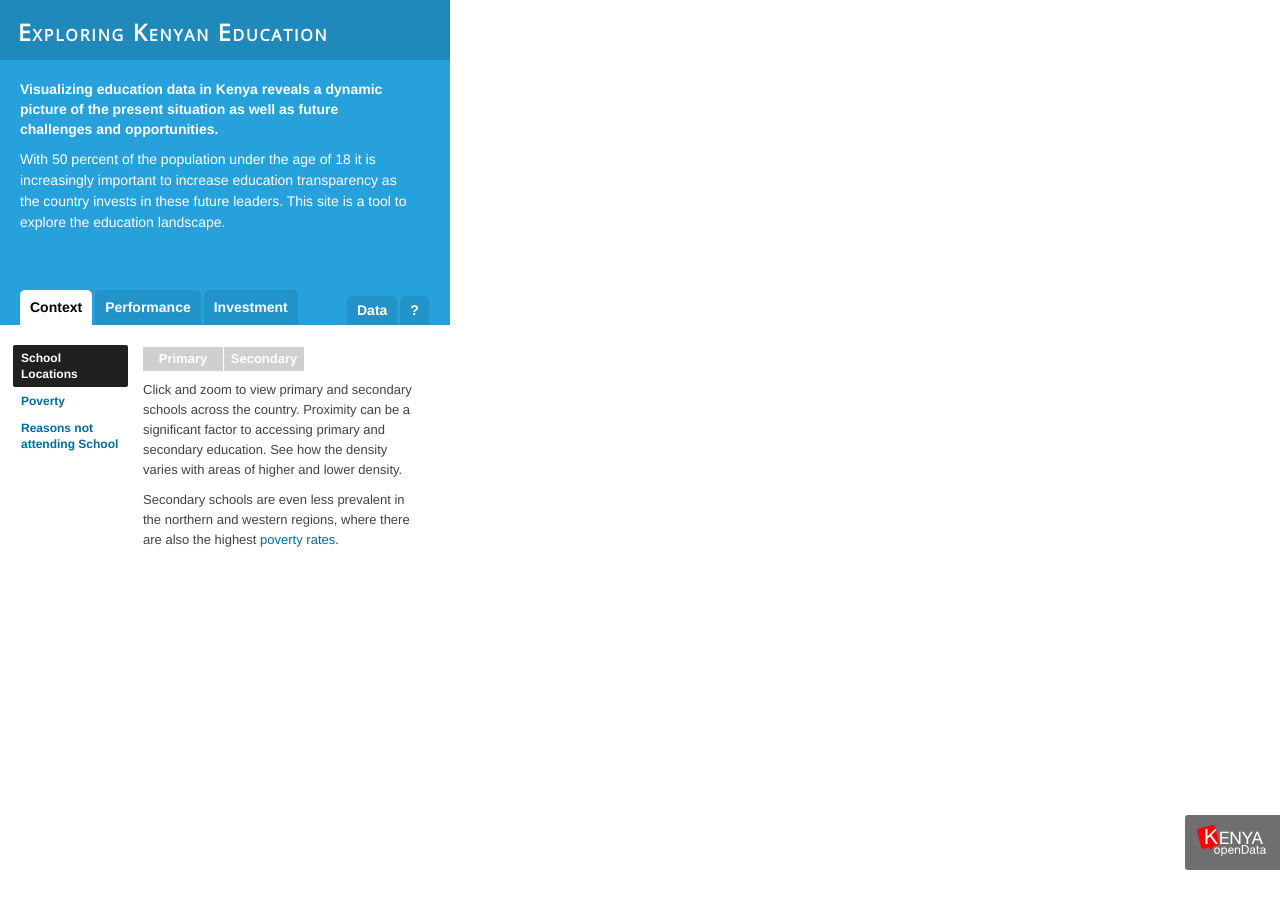
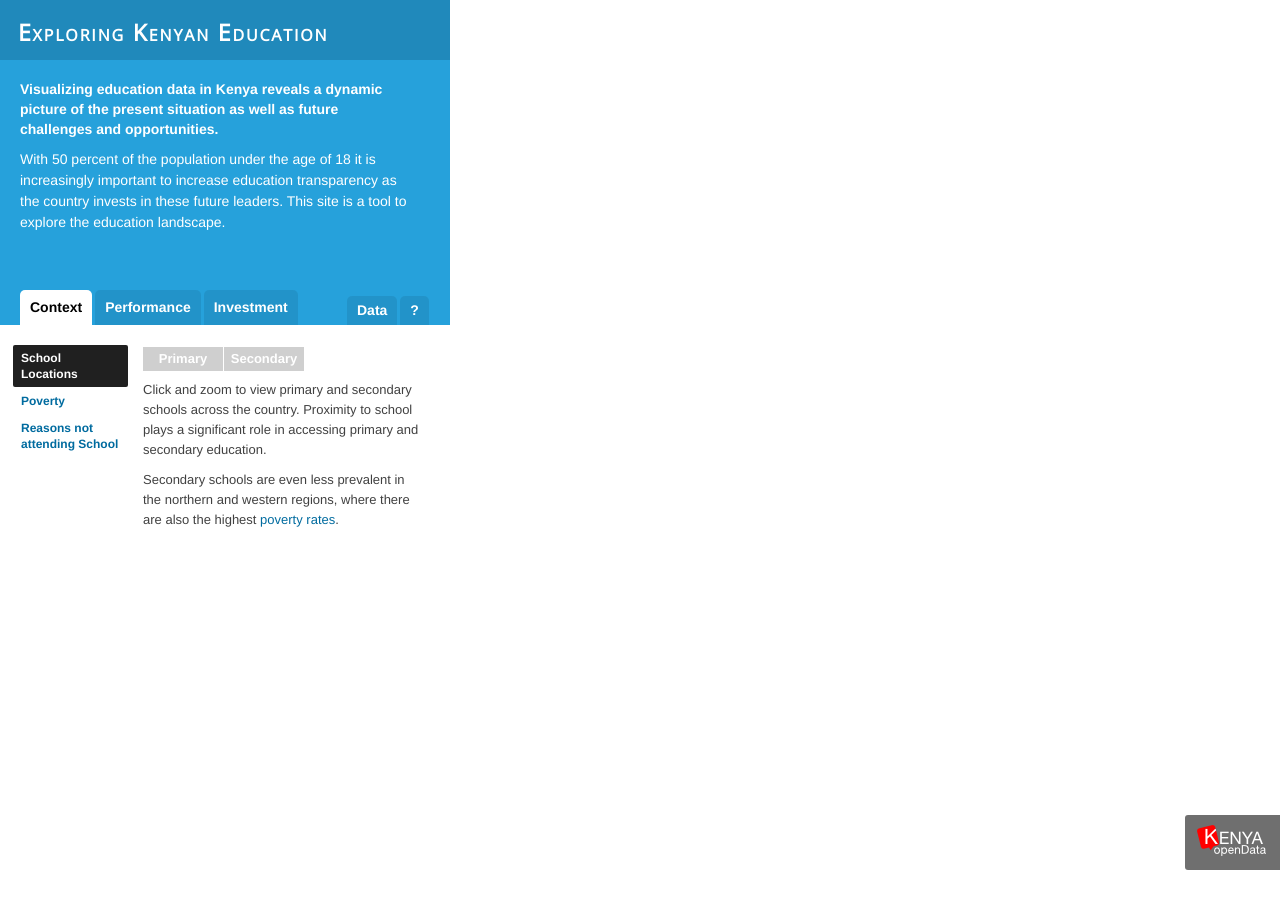
Before and after one commit to developmentseed/kenya-bank, a Jekyll site: the page index.html, which Jekyll copies as it is, in a window 1280 px wide. Built offline with Jekyll 4.4.1, drawn with Linux system fonts in a browser that asks for light colours; some web fonts are replaced; Markdown is read by kramdown in place of the engine named in the settings.

Commit message:
added copy

```diff
--- a/index.html
+++ b/index.html
@@ -39,7 +39,7 @@
 	             <li><a href='#' data-layer='worldbank-education.kenya-primary-locations-2007' class='primary toggle'>Primary</a></li>
 	             <li><a href='#' data-layer='worldbank-education.kenya-secondary-locations-2007' class='secondary toggle'>Secondary</a></li>
 	           </ul>
-			     <p>Click and zoom to view primary and secondary schools across the country. Proximity can be a significant factor to accessing primary and secondary education. See how the density varies with areas of higher and lower density.</p>
+			     <p>Click and zoom to view primary and secondary schools across the country. Proximity to school plays a significant role in accessing primary and secondary education.</p>
 			     <p>Secondary schools are even less prevalent in the northern and western regions, where there are also the highest <a href='#' class='narrative' data-which-narrative='2'>poverty rates</a>.</p>
 	          </div>
 	      </li>
@@ -87,18 +87,17 @@
                 <li><a href='#' data-layer='worldbank-education.kenya_sec_exam_change' class='secondary toggle'>Secondary</a></li>
               </ul>
              <p>From 2006-2010, many counties greatly improved exam scores for both primary and secondary schools. Areas of light grey or negative change contrasts with the dark blue or where there was positive change.</p>
-             <p>Some areas with positive 2010 scores have seen only marginal or even negative improvement over the last four years.</p>
+             <p>Some areas with positive 2010 scores have seen only marginal or even negative improvement over the last four years.</p><p>Visualizing test scores at the <a href='#' class='narrative' data-which-narrative='7'>school-level</a> add depth to the education analysis.</p>
             </div>
           </li>
           <li>
             <a href='#' class='section-name' data-narrative='7' data-layer='worldbank-education.kenya_locations_sec_exam_2010'>KCSE Performance Locations</a>
             <div class='section'>
-                <p>Click and zoom to view student performance on the Kenyan Certificate of Secondary Education in 2010. The results show the percentage of students whose score fell within one grade-level (+/-) from the grade listed.</p>
+                <p>Click and zoom to view student performance on the Kenyan Certificate of Secondary Education in 2010. The results show the percentage of students whose score fell within one grade-level (+/-) from the grade listed.</p><p>Allowing direct comparison between nearby schools can help teachers, communities and the Kenyan government better understand what changes need to be made.</p>
             </div>
           </li>
         </ul>
       </div>
-
       <div class='story investment'>
         <ul class='subnav'>
           <li class='active'>
@@ -109,7 +108,7 @@
                 <li><a href='#' data-layer='worldbank-education.kenya_sec_spend' class='secondary toggle'>Secondary</a></li>
               </ul>
             <p>Amount spending on education varies from county to county. Spending per capita also reveals how efficient counties are in generating positive exam results. Areas of lower investment in some cases have shown some of the most positive exam results.</p>
-            <p>View <a href='#' class='narrative' data-which-narrative='8'>student enrollment</a> to look continue to explore the efficiency of investment.</p>
+            <p>View <a href='#' class='narrative' data-which-narrative='8'>student enrollment</a> to continue to explore the efficiency of investment.</p>
             </div>
           </li>
           <li>
@@ -119,8 +118,8 @@
                 <li><a href='#' class='primary toggle active' data-layer='worldbank-education.kenya_ner_prim'>Primary</a></li>
                 <li><a href='#' class='secondary toggle' data-layer='worldbank-education.kenya_ner_sec'>Secondary</a></li>
               </ul>
-              <p>Net enrollment rate is the percentage of eligible school-age children who are enrolled in a school. It is a measure of overall access, but of also gender equity. In Kenya it is fairly uniform in the most populated areas.</p>
-            <p>Yet ensuring students are learning remains a challenge once students are in class. Factors such as <a href='#' class='narrative' data-which-narrative='9'>pupil-teacher ratios</a> determine the effectiveness of their education.</p>
+              <p>Net enrollment rate is the percentage of eligible school-age children who are enrolled in a school. It is a measure of overall access, but also of gender equity. In Kenya, enrollment is fairly uniform in the most populated areas.</p>
+            <p>Still ensuring students are learning, once they are in class, remains a challenge. Factors such as <a href='#' class='narrative' data-which-narrative='9'>pupil-teacher ratios</a> can determine the effectiveness of their education.</p>
             </div>
           </li>
           <li>
```
Also changed, not shown: other parts of index.html (+1 -1 lines).
